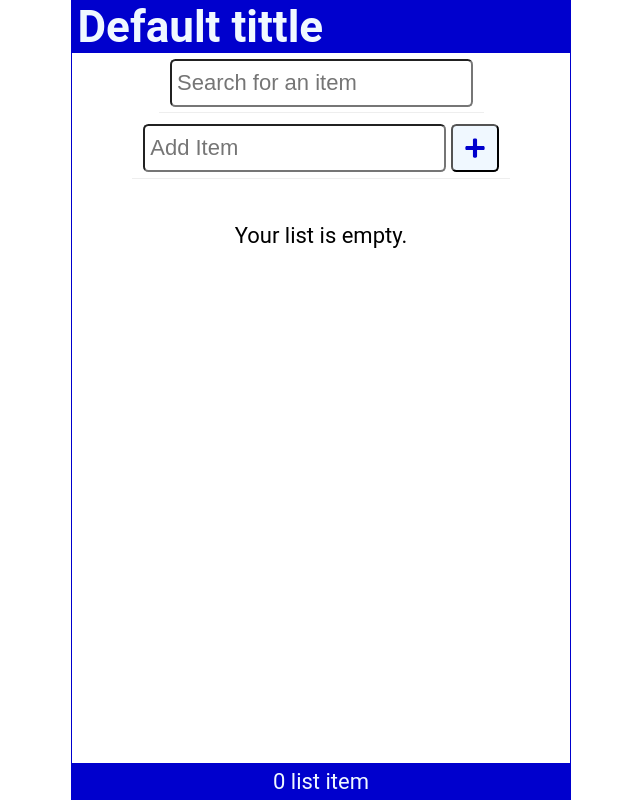
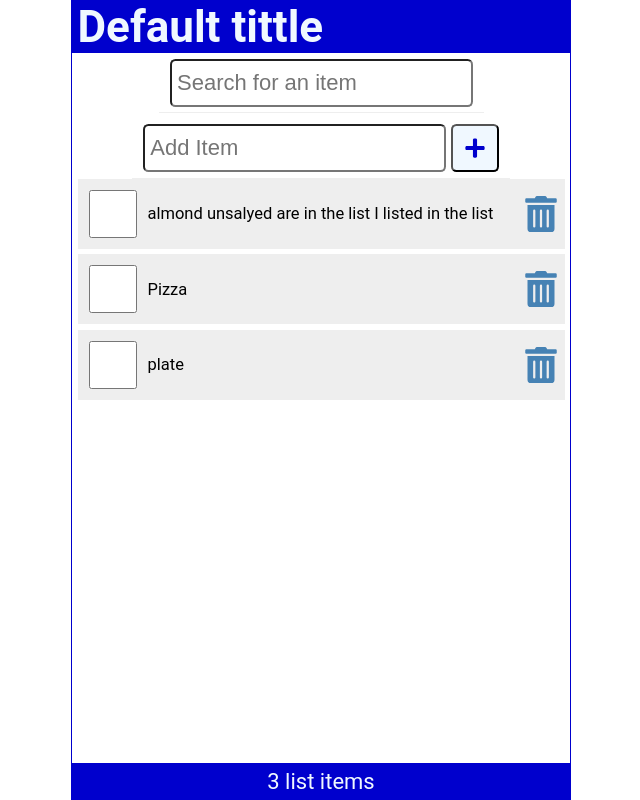
Before and after one commit to LollyTim/its-react-again, a React (Create React App) app in the folder tut1/: page / in a window 1280 px wide. Shown: the whole page, without its empty margins (319-959 px from the left). Built offline with nearby package versions, Linux system fonts and the light colour scheme; data requests are answered from the project's data file.

Commit message:
learning more of react

```diff
--- a/tut1/src/App.js
+++ b/tut1/src/App.js
@@ -5,17 +5,37 @@ import Header from "./Header";
 import { useState } from "react";
 import SearchItem from "./SearchItem";
 import { useEffect } from "react";
+
 function App() {
-  const [items, setItems] = useState(
-    JSON.parse(localStorage.getItem("shoppinglist")) || []
-  );
+  //  run this on the command to create the api ---- npx json-serer -p 3500 -w data/db.json
+  const API_URL = "http://localhost:3500/items";
+
+  const [items, setItems] = useState([]);
 
   const [search, setSearch] = useState("");
   const [newItem, setNewItem] = useState("");
+  const [fetchError, setfetchError] = useState(null);
+  const [isLoading, setIsLoading] = useState(true);
 
   useEffect(() => {
-    localStorage.setItem("shoppinglist", JSON.stringify(items));
-  }, [items]);
+    const fetchItems = async () => {
+      try {
+        const responce = await fetch(API_URL);
+        if (!responce.ok) throw Error("Did not fetch data expected");
+        const listItems = await responce.json();
+        console.log(listItems);
+        setItems(listItems);
+        setfetchError(null);
+      } catch (err) {
+        setfetchError(err.message);
+      } finally {
+        setIsLoading(false);
+      }
+    };
+    setTimeout(() => {
+      fetchItems();
+    }, 2000);
+  }, []);
 
   const addItem = (item) => {
     const id = items.length ? items[items.length - 1].id + 1 : 1;
@@ -59,7 +79,10 @@ function App() {
         setNewItem={setNewItem}
         newItem={newItem}
       />
-
+      <main>
+        {isLoading && <p>Loading Items</p>}
+        {fetchError && <p style={{ color: "red" }}>{`Error: ${fetchError}`}</p>}
+        {!fetchError && !isLoading && (
           <Content
             items={items.filter((item) =>
               item.item.toLowerCase().includes(search.toLocaleLowerCase())
@@ -67,6 +90,8 @@ function App() {
             handleCheck={handleCheck}
             handleDelete={handleDelete}
           />
+        )}
+      </main>
       <Footer length={items.length} />
     </div>
   );
```
Also changed, not shown: tut1/src/apiRequest.js (added, +14 -0 lines). Lines whose indentation alone changed are shown as unchanged.
